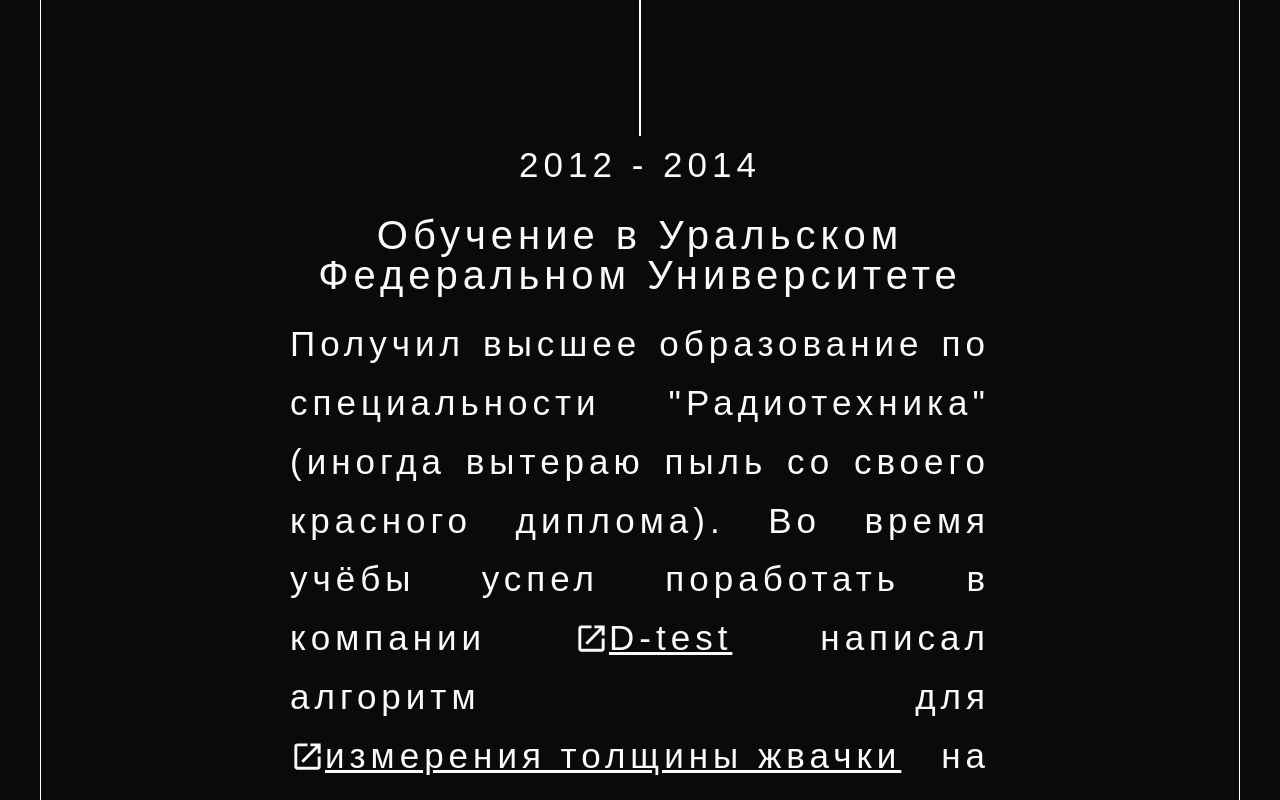
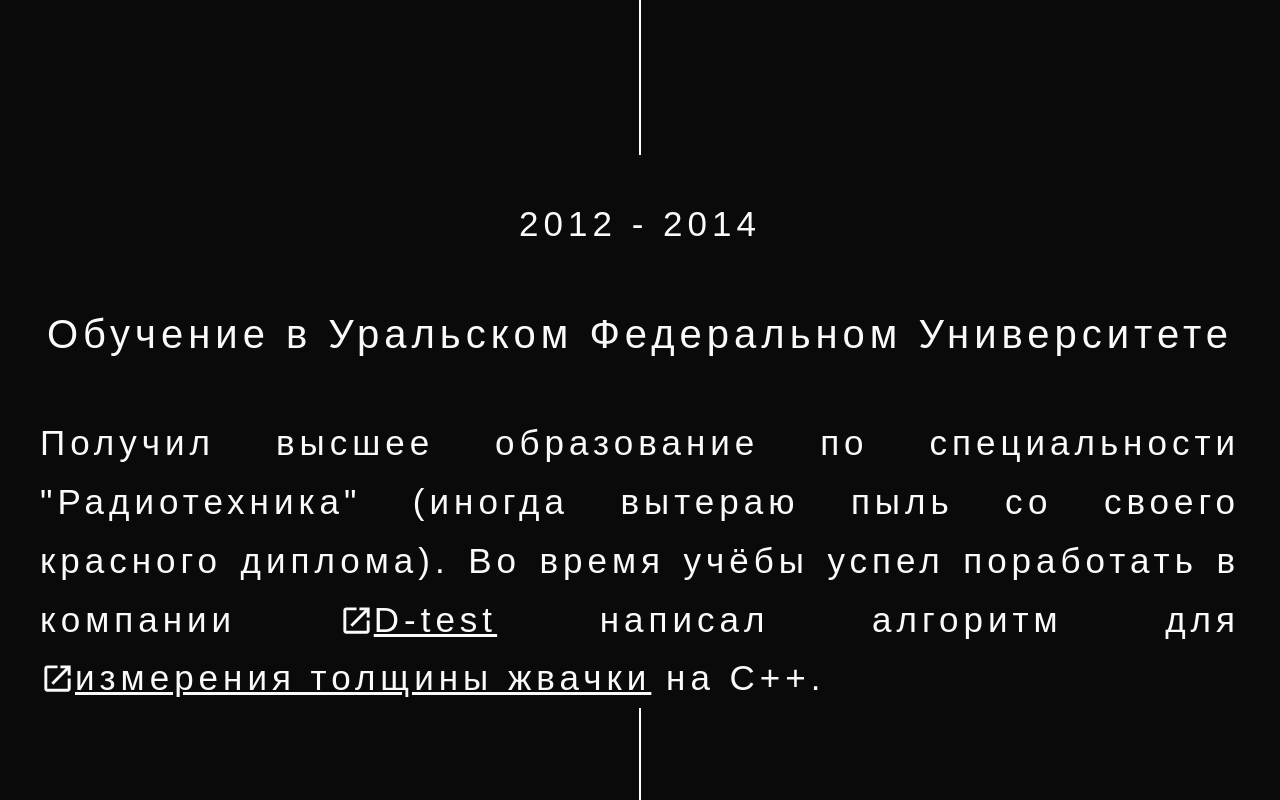
Before and after one commit to AleksandrIlinykh/portfolio, a React (Create React App) app: page / in a window 1280 px wide. Shown: the part 1040-1840 px from the top of the page. Built offline with nearby package versions, Linux system fonts and the light colour scheme.

Commit message:
styled About and added appear effect

```diff
--- a/src/components/about/timeline/content/content.module.css
+++ b/src/components/about/timeline/content/content.module.css
@@ -8,15 +8,42 @@
   color: var( --text-main);
   text-align: center;
   word-wrap: normal;
-  max-width: 700px;
 }
 
 .date {
+  margin-top: 40px;
   composes: timelineElementDate from "../../../common/common.module.css";
 }
 .header {
+  margin-top: 40px;
   composes: timelineElementHeader from "../../../common/common.module.css";
 }
 .text {
+  margin-top: 40px;
   composes: timelineElementText from "../../../common/common.module.css";
 }
+
+
+@media screen and (max-width: 600px) {
+  .date {
+    font-size: 25px;
+  }
+  .header {
+    font-size: 25px;
+  }
+  .text {
+    font-size: 20px;
+  }
+}
+
+@media screen and (max-width: 550px) {
+  .date {
+    font-size: 20px;
+  }
+  .header {
+    font-size: 20px;
+  }
+  .text {
+    font-size: 15px;
+  }
+}
--- a/src/components/about/timeline/line/line.jsx
+++ b/src/components/about/timeline/line/line.jsx
@@ -7,7 +7,6 @@ export default function Line({ width, height, color }) {
     line.current.style.width = width;
     line.current.style.height = height;
     line.current.style.backgroundColor = color;
-    console.log(line.current);
   }, []);
 
   return <div className={lineStyles.line} ref={line}></div>;
--- a/src/components/about/timeline/timeline.jsx
+++ b/src/components/about/timeline/timeline.jsx
@@ -4,6 +4,7 @@ import Content from "./content/content";
 import { timelineData } from "../../../data/timelineData";
 
 import timelineStyles from "./timeline.module.css";
+import OnScrollContainer from "../../common/on-scroll-container/on-scroll-container";
 export default function Timeline() {
   return (
     <div className={timelineStyles.timeline}>
@@ -11,6 +12,8 @@ export default function Timeline() {
       <div className={timelineStyles.content} id="about">
         {timelineData.map((timelineElement) => (
           <>
+            <OnScrollContainer>
+              {" "}
               <Line width={"2px"} height={"200px"} color={"white"} />
               <Content
                 date={timelineElement.date}
@@ -18,6 +21,7 @@ export default function Timeline() {
                 text={timelineElement.text}
                 key={timelineElement.id}
               />
+            </OnScrollContainer>
           </>
         ))}
       </div>
--- a/src/components/app/App.js
+++ b/src/components/app/App.js
@@ -5,16 +5,20 @@ import About from "../about/about";
 import Projects from "../projects/projects";
 import Contacts from "../contacts/contacts";
 import appStyles from "./app.module.css";
-
+import OnScrollContainer from "../common/on-scroll-container/on-scroll-container";
 function App() {
   const [isMenuOpen, setIsMenuOpen] = useState(false);
   return (
     <div className={appStyles.app}>
       <Header isMenuOpen={isMenuOpen} setIsMenuOpen={setIsMenuOpen} />
       <div className={appStyles.content}>
-        <Home />
-
-        <About />
+        <div className={appStyles.block}>
+          <Home />
+        </div>
+        <div className={appStyles.block}>
+          <About />
+        </div>
+        <OnScrollContainer />
         {/*
         <Projects />
         <Contacts /> */}
--- a/src/components/app/app.module.css
+++ b/src/components/app/app.module.css
@@ -10,9 +10,12 @@
 }
 
 .content {
-  width: 1200px;
+  width: 1400px;
   position: relative;
   top: 70px;
   scroll-behavior: smooth;
-  border: white 1px solid;
 }
+
+.block {
+  padding: 40px;
+}
--- /dev/null
+++ b/src/components/common/on-scroll-container/on-scroll-container.jsx
@@ -0,0 +1,31 @@
+import { useRef, useEffect, useState } from "react";
+import onScrollContainerStyles from "./on-scroll-container.module.css";
+
+export default function OnScrollContainer({ children }) {
+  const [isActive, setIsActive] = useState(false);
+  const container = useRef(null);
+  const onScroll = () => {
+    let positionDelta =
+      container.current.getBoundingClientRect().top - window.innerHeight;
+    if (positionDelta < -100) {
+      setIsActive(true);
+    }
+  };
+  useEffect(() => {
+    document.addEventListener("scroll", onScroll);
+    return () => {
+      document.removeEventListener("scroll", onScroll);
+    };
+  }, []);
+
+  return (
+    <div
+      className={`${onScrollContainerStyles.container} ${
+        isActive && onScrollContainerStyles.active
+      }`}
+      ref={container}
+    >
+      {children}
+    </div>
+  );
+}
--- /dev/null
+++ b/src/components/common/on-scroll-container/on-scroll-container.module.css
@@ -0,0 +1,9 @@
+.container {
+  transition:all 2s;
+  opacity: 0;
+}
+
+.active {
+
+  opacity: 100%;
+}
--- a/src/components/home/home.module.css
+++ b/src/components/home/home.module.css
@@ -11,7 +11,6 @@
 
 .content {
   composes: homeText from "../common/common.module.css";
-  margin: 50px auto;
   display: flex;
   align-items: center;
 }
--- a/src/components/projects/projects.jsx
+++ b/src/components/projects/projects.jsx
@@ -1,6 +1,7 @@
 import projectsStyles from "./projects.module.css";
 import ProjectCard from "./project-card/project-card";
 import { projectData } from "../../data/projectsData";
+import OnScrollContainer from "../common/on-scroll-container/on-scroll-container";
 
 export default function Projects() {
   return (
```
Lines whose indentation alone changed are shown as unchanged.
